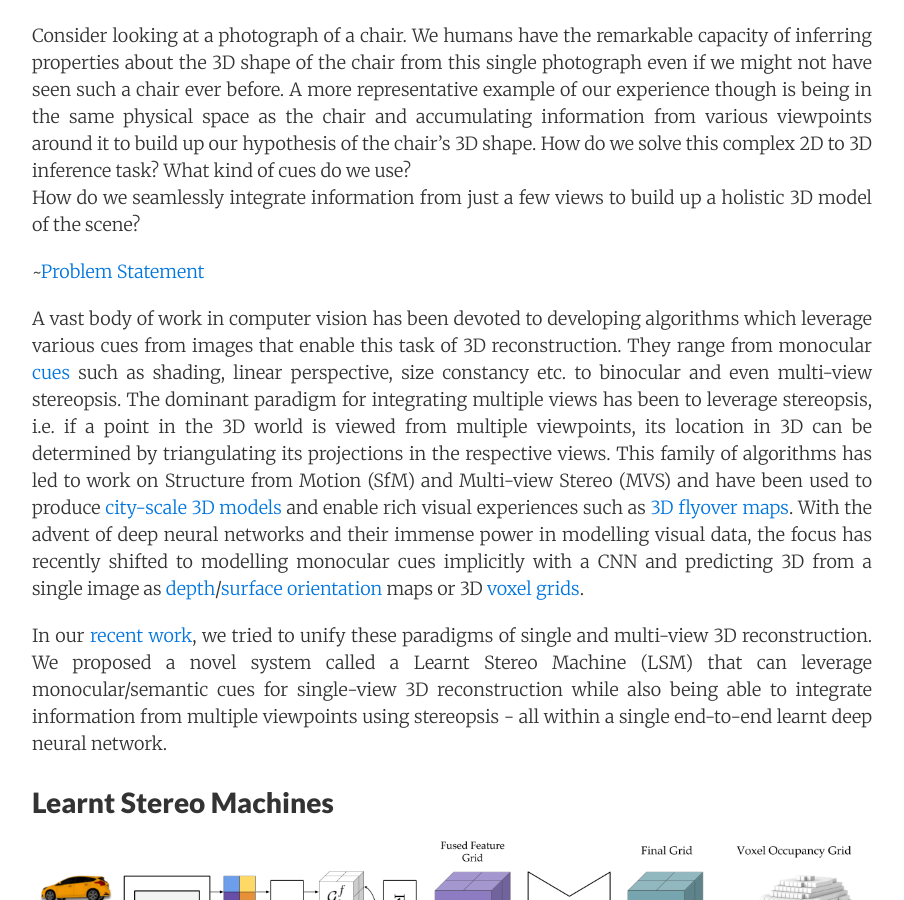
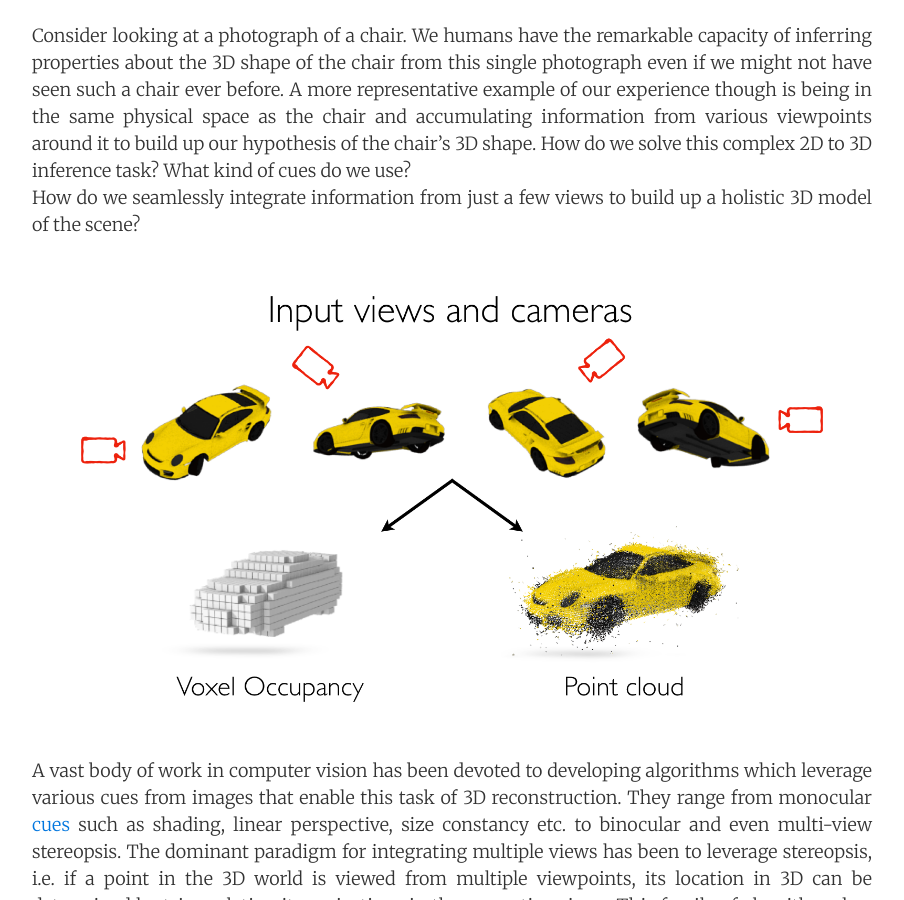
Before and after one commit to bairblog/bairblog.github.io, a Jekyll site: the page built from _posts/2017-09-05-unified-3d.md, in a window 1280 px wide and 900 px high, scrolled down 467 px. Shown: the whole window, without its empty margins (188-1092 px from the left). Built offline with Jekyll 4.4.1, drawn with Linux system fonts in a browser that asks for light colours; nearby versions of some CDN libraries; comment, search, counter and statistics services are not loaded.

Commit message:
fixed unified 3d post first img

```diff
--- a/_posts/2017-09-05-unified-3d.md
+++ b/_posts/2017-09-05-unified-3d.md
@@ -13,7 +13,7 @@ A more representative example of our experience though is being in the same phys
 How do we solve this complex 2D to 3D inference task? What kind of cues do we use?
 How do we seamlessly integrate information from just a few views to build up a holistic 3D model of the scene?
 
-~[Problem Statement]({{site.url}}{{site.baseurl}}/assets/unified-3d/problem_fig.png)
+![Problem Statement]({{site.url}}{{site.baseurl}}/assets/unified-3d/problem_fig.png)
 
 A vast body of work in computer vision has been devoted to developing algorithms which leverage various cues from images that enable this task of 3D reconstruction.
 They range from monocular [cues](http://www.eruptingmind.com/depth-perception-cues-other-forms-of-perception/) such as shading, linear perspective, size constancy etc. to binocular and even multi-view stereopsis.
```
